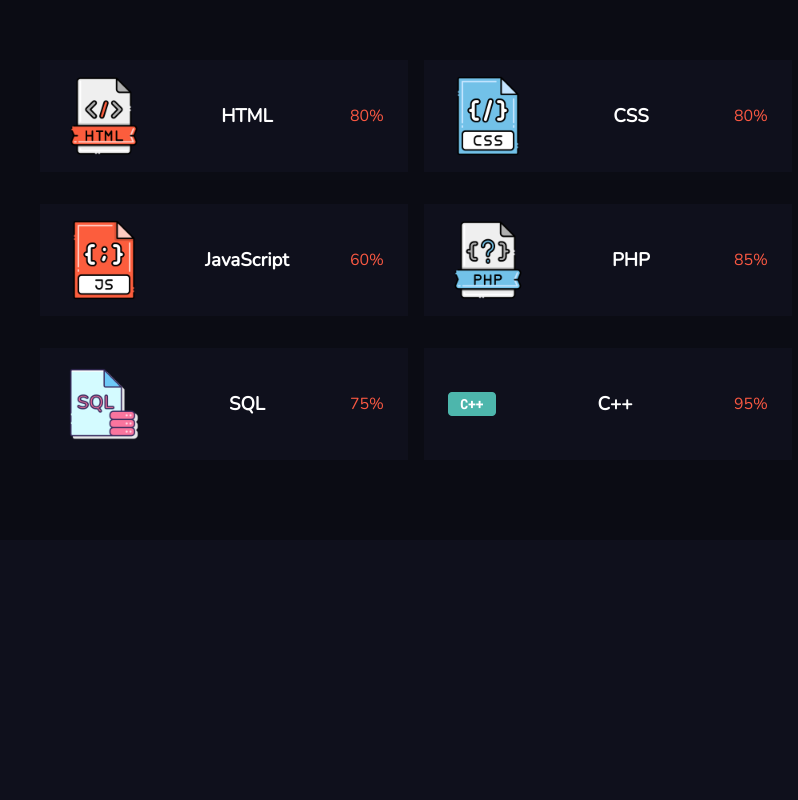
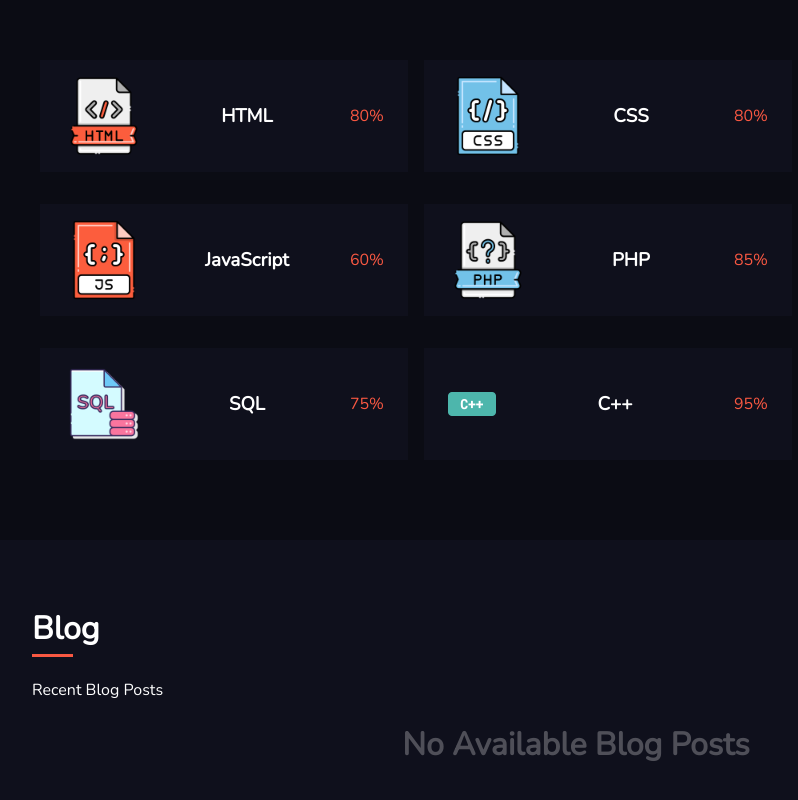
Before and after one commit to Praisecodes/Portfolio3, a React (Vite) app: page / in a window 1280 px wide. Shown: the part 2049-2849 px from the top of the page, without its empty margins (64-862 px from the left). Before the commit the page ends 2589 px from the top, so only its background shows below. Built offline with nearby package versions, Linux system fonts and the light colour scheme.

Commit message:
[Update] Worked on Blog section

```diff
--- /dev/null
+++ b/src/components/blog.jsx
@@ -0,0 +1,18 @@
+import { useState } from "react"
+
+export default function Blog(){
+    const [postCount, setPostCount] = useState(0);
+    return(
+        <div className="blog">
+            <h1 className="sectionTitle">Blog</h1><br />
+            <p>Recent Blog Posts</p> <br />
+
+            <div className="postsboard">
+                {(postCount == 0)?
+                <h1 className="noPost">No Available Blog Posts</h1>
+                : <p>These are the posts</p>
+                }
+            </div>
+        </div>
+    )
+}
--- a/src/pages/home.jsx
+++ b/src/pages/home.jsx
@@ -3,6 +3,7 @@ import Intro from "../components/intro"
 import Services from "../components/services"
 import About from "../components/about"
 import Skills from "../components/skills"
+import Blog from "../components/blog"
 
 export default function Home(){
     return (
@@ -12,6 +13,7 @@ export default function Home(){
         <Services />
         <About />
         <Skills />
+        <Blog />
         </>
     )
 }
--- a/src/styles/style.css
+++ b/src/styles/style.css
@@ -270,4 +270,31 @@ body {
 }
 .skills .skillset .skill .writeandimg p {
   color: var(--majorOrange);
+}
+
+.blog {
+  color: white;
+  padding: 4rem 6rem;
+  font-family: "Nunito";
+}
+.blog .sectionTitle {
+  line-height: 50px;
+  width: -webkit-fit-content;
+  width: -moz-fit-content;
+  width: fit-content;
+}
+.blog .sectionTitle::after {
+  content: "";
+  display: block;
+  background-color: var(--majorOrange);
+  width: 60%;
+  height: 3px;
+}
+.blog .postsboard {
+  display: flex;
+  justify-content: center;
+  align-items: center;
+}
+.blog .postsboard .noPost {
+  color: rgba(255, 255, 255, 0.2666666667);
 }/*# sourceMappingURL=style.css.map */
--- a/src/styles/style.scss
+++ b/src/styles/style.scss
@@ -274,3 +274,28 @@ body{
         }
     }
 }
+
+.blog{
+    color: white;
+    padding: 4rem 6rem;
+    font-family: "Nunito";
+    .sectionTitle{
+        line-height: 50px;
+        width: fit-content;
+        &::after{
+            content: "";
+            display: block;
+            background-color: var(--majorOrange);
+            width: 60%;
+            height: 3px;
+        }
+    }
+    .postsboard{
+        display: flex;
+        justify-content: center;
+        align-items: center;
+        .noPost{
+            color: #ffffff44;
+        }
+    }
+}
```
Also changed, not shown: 1 other file (tests, documents, lock files or other folders).
